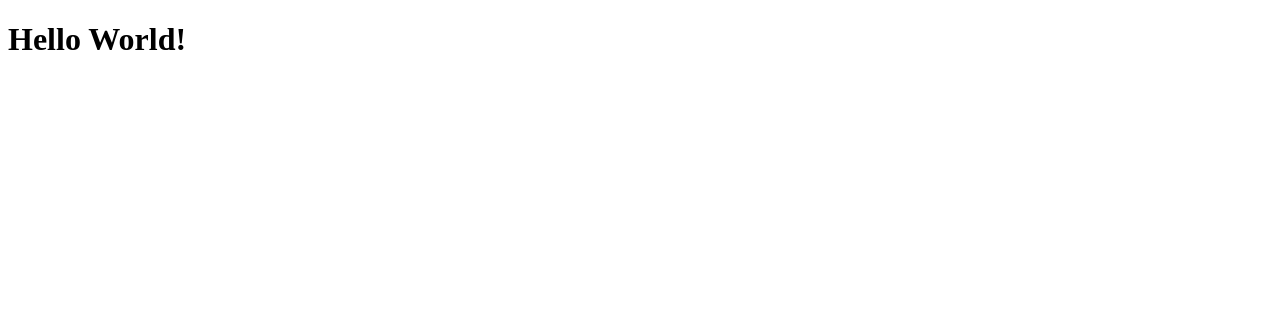
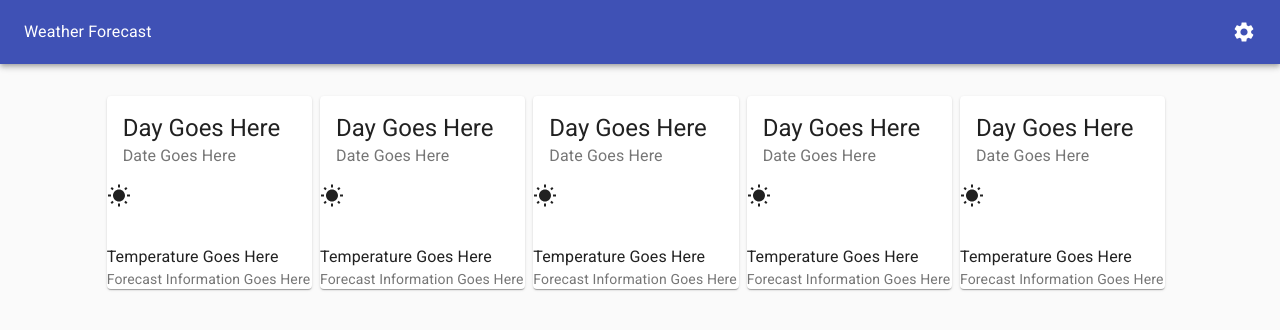
Before and after one commit to dtenglish/React-Weather, a React (Create React App) app: page / in a window 1280 px wide. Shown: the top 330 px of the page. Built offline with nearby package versions, Linux system fonts and the light colour scheme.

Commit message:
UI Scaffolding

```diff
--- a/package.json
+++ b/package.json
@@ -5,6 +5,7 @@
   "dependencies": {
     "@material-ui/core": "^4.11.3",
     "@material-ui/icons": "^4.11.2",
+    "@material-ui/styles": "^4.11.3",
     "@testing-library/jest-dom": "^5.11.10",
     "@testing-library/react": "^11.2.6",
     "@testing-library/user-event": "^12.8.3",
--- a/src/App.js
+++ b/src/App.js
@@ -1,8 +1,24 @@
+import React from 'react';
+import CssBaseline from '@material-ui/core/CssBaseline';
+import { Grid } from '@material-ui/core';
+import Header from './components/Header';
+import Forecast from './components/Forecast';
+
 const App = () => {
   return (
-    <div>
-      <h1>Hello World!</h1>
-    </div>
+    <React.Fragment>
+      <CssBaseline />
+      <Grid container direction="column">
+        {/* Header Row */}
+        <Grid item>
+          <Header />
+        </Grid>
+        {/* Content Row */}
+        <Grid item container>
+          <Forecast />
+        </Grid>
+      </Grid>
+    </React.Fragment>
   );
 }
 
--- /dev/null
+++ b/src/components/Forecast.jsx
@@ -0,0 +1,46 @@
+import React from 'react';
+import { Grid } from '@material-ui/core';
+import { makeStyles } from '@material-ui/styles';
+import ForecastItem from './ForecastItem';
+
+const useStyles = makeStyles((theme) => ({
+  root: {
+    margin: '2rem 0 0 0',
+    flexGrow: 1
+  }
+}));
+
+const Forecast = () => {
+  const classes = useStyles();
+
+  return (
+    <div className={classes.root}>
+      <Grid container>
+        {/* Gutter */}
+        <Grid item xs={false} sm={1} />
+        {/* Forecast Items */}
+        <Grid item container xs={12} sm={10} spacing={1}>
+          <Grid item xs>
+            <ForecastItem />
+          </Grid>
+          <Grid item xs>
+            <ForecastItem />
+          </Grid>
+          <Grid item xs>
+            <ForecastItem />
+          </Grid>
+          <Grid item xs>
+            <ForecastItem />
+          </Grid>
+          <Grid item xs>
+            <ForecastItem />
+          </Grid>
+        </Grid>
+        {/* Gutter */}
+        <Grid item xs={false} sm={1} />
+      </Grid>
+    </div>
+  );
+}
+
+export default Forecast;
--- /dev/null
+++ b/src/components/ForecastItem.jsx
@@ -0,0 +1,21 @@
+import React from 'react';
+import { Button, Card, CardActions, CardContent, CardHeader, CardMedia, Typography } from '@material-ui/core'
+import { makeStyles } from '@material-ui/core/styles';
+import WbSunnyIcon from '@material-ui/icons/WbSunny';
+
+const ForecastItem = () => {
+  return (
+    <Card>
+      <CardHeader
+        title="Day Goes Here"
+        subheader="Date Goes Here"
+      />
+      <WbSunnyIcon />
+      <CardContent></CardContent>
+      <Typography>Temperature Goes Here</Typography>
+      <Typography variant="body2" color="textSecondary" component="p">Forecast Information Goes Here</Typography>
+    </Card>
+  );
+}
+
+export default ForecastItem;
--- /dev/null
+++ b/src/components/Header.jsx
@@ -0,0 +1,29 @@
+import React from 'react';
+import { AppBar, Toolbar, Typography } from '@material-ui/core';
+import { makeStyles } from "@material-ui/styles";
+import SettingsIcon from '@material-ui/icons/Settings';
+
+const useStyles = makeStyles(() => ({
+  typographyStyles: {
+    flex: 1
+  }
+}));
+
+const Header = () => {
+  const classes = useStyles();
+
+  return (
+    <AppBar position="static">
+      <Toolbar>
+        {/* Header Name */}
+        <Typography className={classes.typographyStyles}>
+          Weather Forecast
+        </Typography>
+        {/* Menu Icon */}
+        <SettingsIcon />
+      </Toolbar>
+    </AppBar>
+  );
+}
+
+export default Header;
```
